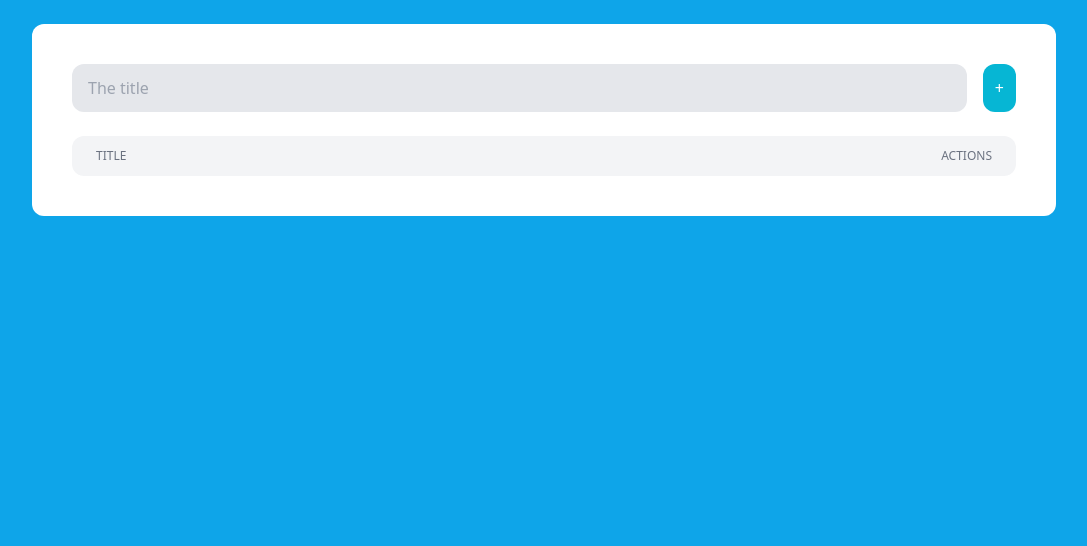
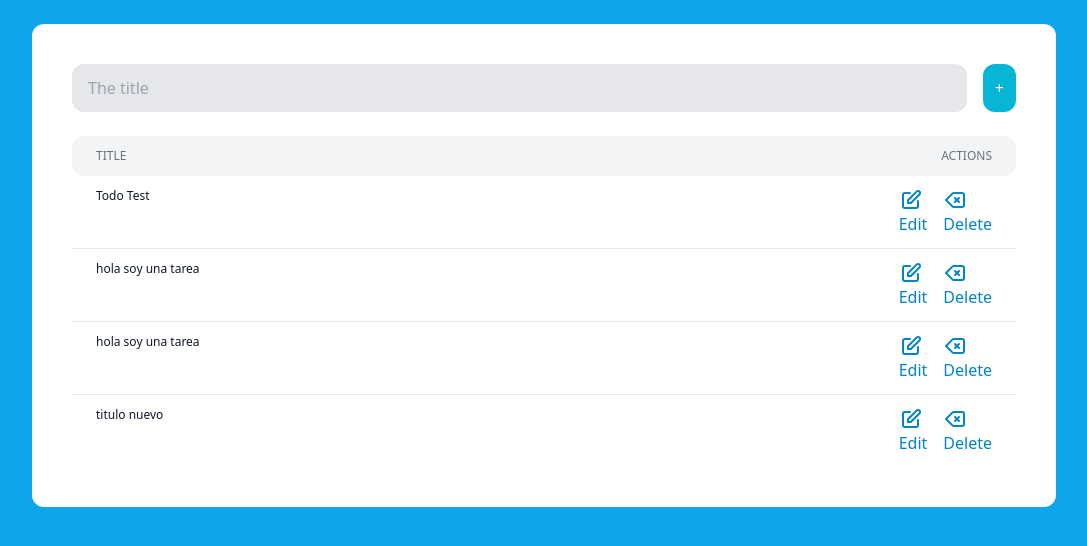
Before and after one commit to kei-kusanagi/todo, a Django app: page / in a window 1280 px wide. Shown: the part 80-626 px from the top of the page, without its empty margins (96-1183 px from the left). Run offline with Django 4.2, Linux system fonts and the light colour scheme; data comes from the database, SQL or seed files in the repository; both versions use the stored data as it was after the commit; some libraries are stand-ins or nearby versions.

Commit message:
get all tasks

```diff
--- a/django_tailwind_todo/todo/templates/todo/partials/todo.html
+++ b/django_tailwind_todo/todo/templates/todo/partials/todo.html
@@ -1,6 +1,6 @@
 <article class="flex">
     <div class="w-4/5 py-3">
-        <p class="px-6 text-xs text-gray-900">The todo title</p>
+        <p class="px-6 text-xs text-gray-900">{{ todo.title }}</p>
     </div>
 
     <div class="w-1/5 px-6 py-3 flex justify-end space-x-4">
--- a/django_tailwind_todo/todo/templates/todo/todos.html
+++ b/django_tailwind_todo/todo/templates/todo/todos.html
@@ -31,7 +31,9 @@
             </div>
 
             <div class="divide-y divide-gray-200" id="todos">
-
+                {% for todo in todos %}
+                    {% include 'todo/partials/todo.html' %}
+                {% endfor %}
             </div>
         </div>
     </body>
--- a/django_tailwind_todo/todo/views.py
+++ b/django_tailwind_todo/todo/views.py
@@ -4,7 +4,8 @@ from django.views.decorators.http import require_http_methods
 from .models import Todo
 
 def todos(request):
-    return render(request, 'todo/todos.html')
+    todos = Todo.objects.all()
+    return render(request, 'todo/todos.html', {'todos': todos})
 
 @require_http_methods(['POST'])
 def add_todo(request):
```
Also changed, not shown: django_tailwind_todo/db.sqlite3.
